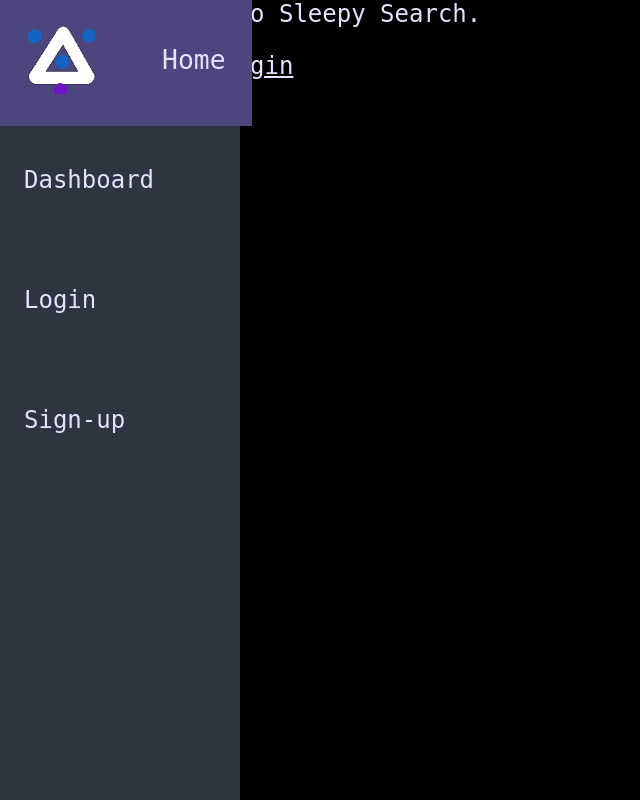
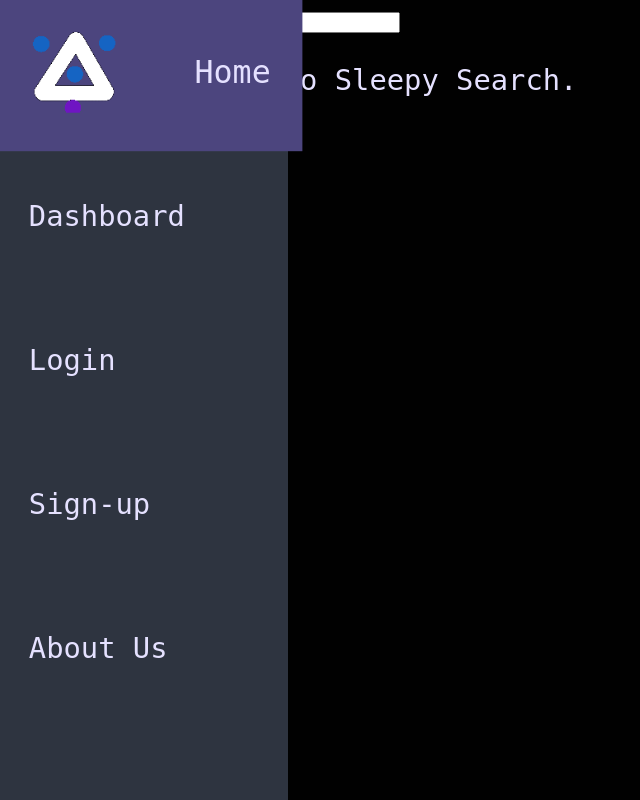
Before and after one commit to Naixsys/Sleepy-Search, a Flask app: page / in a window 1280 px wide; the page is wider, and only the part inside the window is pictured. Shown: that part, without its empty margins (0-640 px from the left). Run offline with Flask 2, Linux system fonts and the light colour scheme.

Commit message:
skeleton updates to some pages

```diff
--- a/src/blueprints/pages/pages.py
+++ b/src/blueprints/pages/pages.py
@@ -150,6 +150,13 @@ def account():
 
     return response
 
+@pages.route("/about/")
+def about_us():
+    props = {
+            }
+    response = render_template('about.html', props=props)
+    return response
+
 @pages.route("/error/")
 def error():
     response = render_template('error.html', props=props)
--- a/src/client/static/style.css
+++ b/src/client/static/style.css
@@ -9,7 +9,8 @@
         --hover-scale: 1.1;
         --border-size: 0.1rem;
         --padding-size: 0.1rem;
-        font-size: 1.5em;
+        --anim-time: 500ms;
+        font-size: 1.8em;
         font-family: Monospace, sans-serif;
 }
 body {
@@ -24,8 +25,19 @@ p {
         color: var(--text-main);
 }
 
+/*Temp  rule for now*/
+label {
+
+        color: var(--text-main);
+}
+
 form {
         max-width: 500px;
+}
+
+.welcome-message {
+        display: flex;
+        justify-items: center;
 }
 
 .field {
@@ -44,7 +56,7 @@ form {
         background: var(--accent);
         transform: scaleX(0);
         transform-origin: 0%;
-        transition: transform 500ms ease;
+        transition: transform var(--anim-time) ease;
         top: 2px;
 }
 
--- a/src/client/templates/base.html
+++ b/src/client/templates/base.html
@@ -37,6 +37,11 @@
                                 </a>
                         </li>
                         {% endif %}
+                        <li class='nav-item'>
+                                <a class="nav-link" href="{{url_for("pages.about_us")}}">
+                                        <span class="nav-link-text">About Us</span>
+                                </a>
+                        </li>
                         {% block extra_nav %}
                         {% endblock %}
                 </ul>
--- a/src/client/templates/index.html
+++ b/src/client/templates/index.html
@@ -3,14 +3,23 @@
 Sleepy Search
 {% endblock %}
 {% block content %}
-<div class='container'>
+<div class='search-bar'>
+        <label for='search'>🔍:</label>
+        <input type='text' name='search'>
+</div>
+<div class='welcome-message'>
         <p>
         Welcome to Sleepy Search.
         </p>
-        {% if not props['user'] %}
-        <a class='content-link' href="{{url_for("pages.login")}}">
-                <span class=link-text>Please login</span>
-        </a>
+</div>
+<div class='container' class='img-gallery-container'>
+        {% if props['posts']%}
+        <ul class='img-gallery'>
+                {% for post in props['posts']%}
+                <img src="{{post.filepath}}" class='img-gallery-content' alt="{{post.alttext}}">
+
+                {% endfor %}
+        </ul>
         {% endif %}
 </div>
 {% endblock %}
--- a/src/config.py
+++ b/src/config.py
@@ -3,3 +3,4 @@ schema_file_path = "initial.sql"
 secret_key = "very_super_secret_key_here_no_steal"
 template_folder = 'client/templates/'
 static_folder = 'client/static/'
+content_folder = 'content/'
```
Also changed, not shown: src/client/templates/about.html (added, +7 -0 lines).
